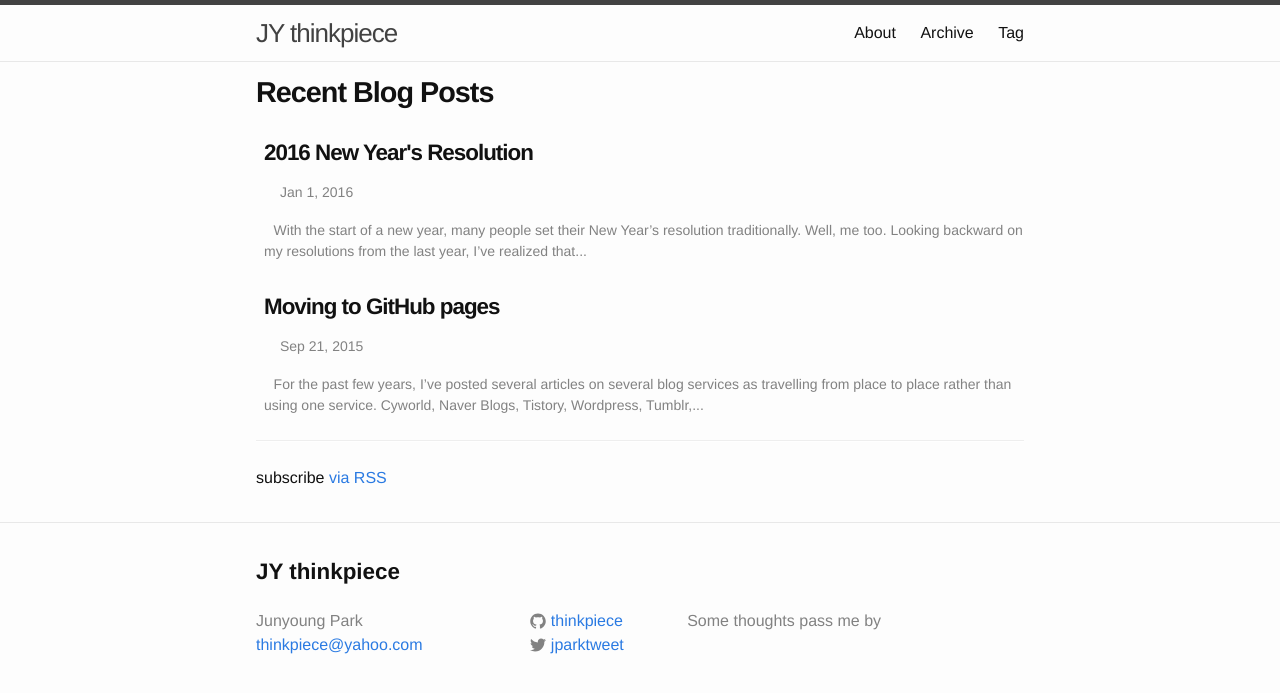
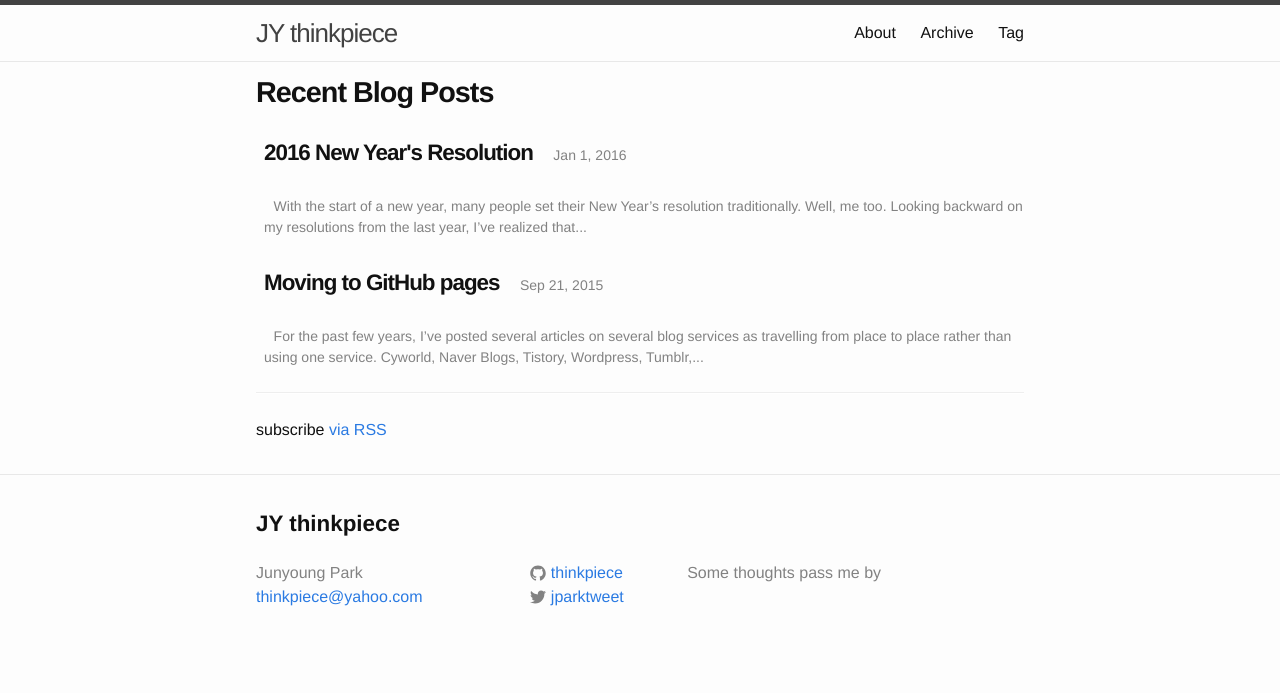
Before and after one commit to thinkpiece/thinkpiece.github.com, a Jekyll site: the page built from index.html, in a window 1280 px wide. Shown: the top 693 px of the page. Built offline with Jekyll 4.4.1, drawn with Linux system fonts in a browser that asks for light colours.

Commit message:
inline-block added

```diff
--- a/_sass/_layout.scss
+++ b/_sass/_layout.scss
@@ -188,6 +188,9 @@
  */
 .post-header {
     margin-bottom: $spacing-unit;
+}
+
+.post-header > h2 {
     display: inline-block;
 }
 
```
